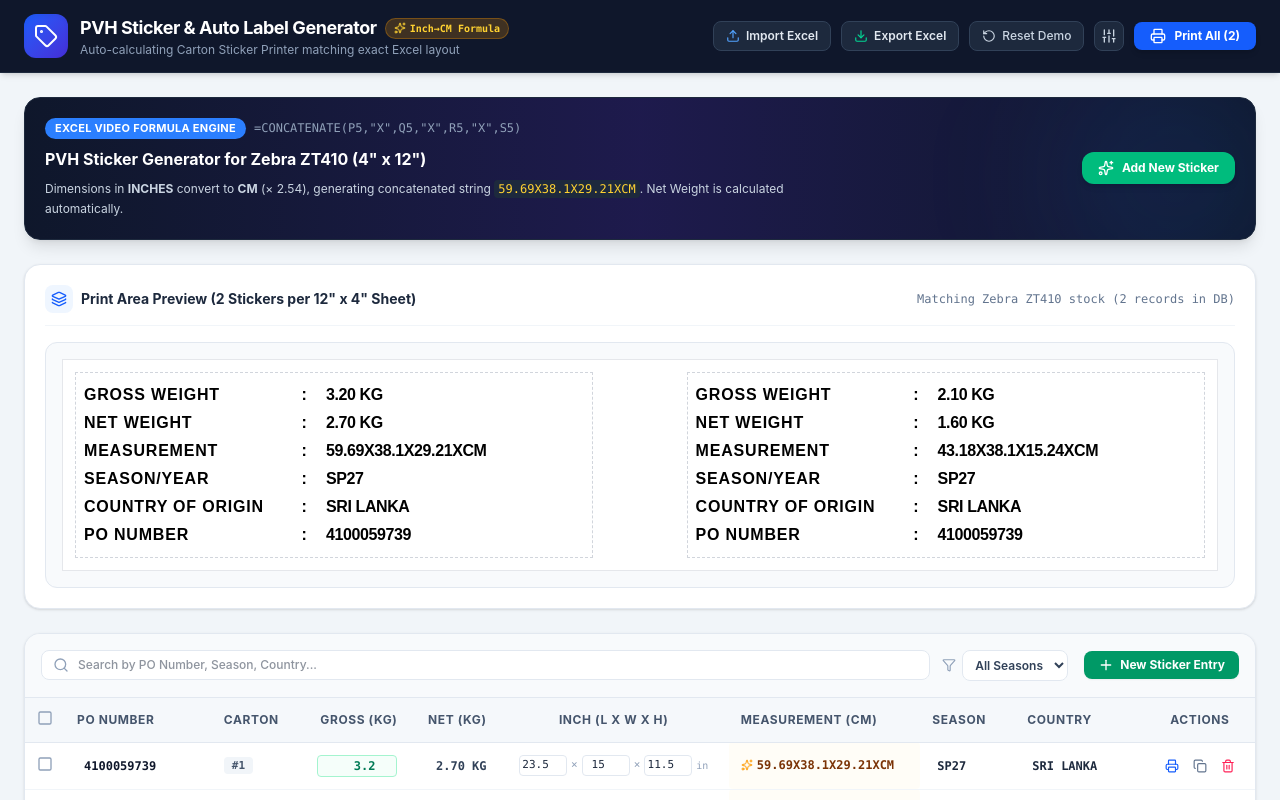
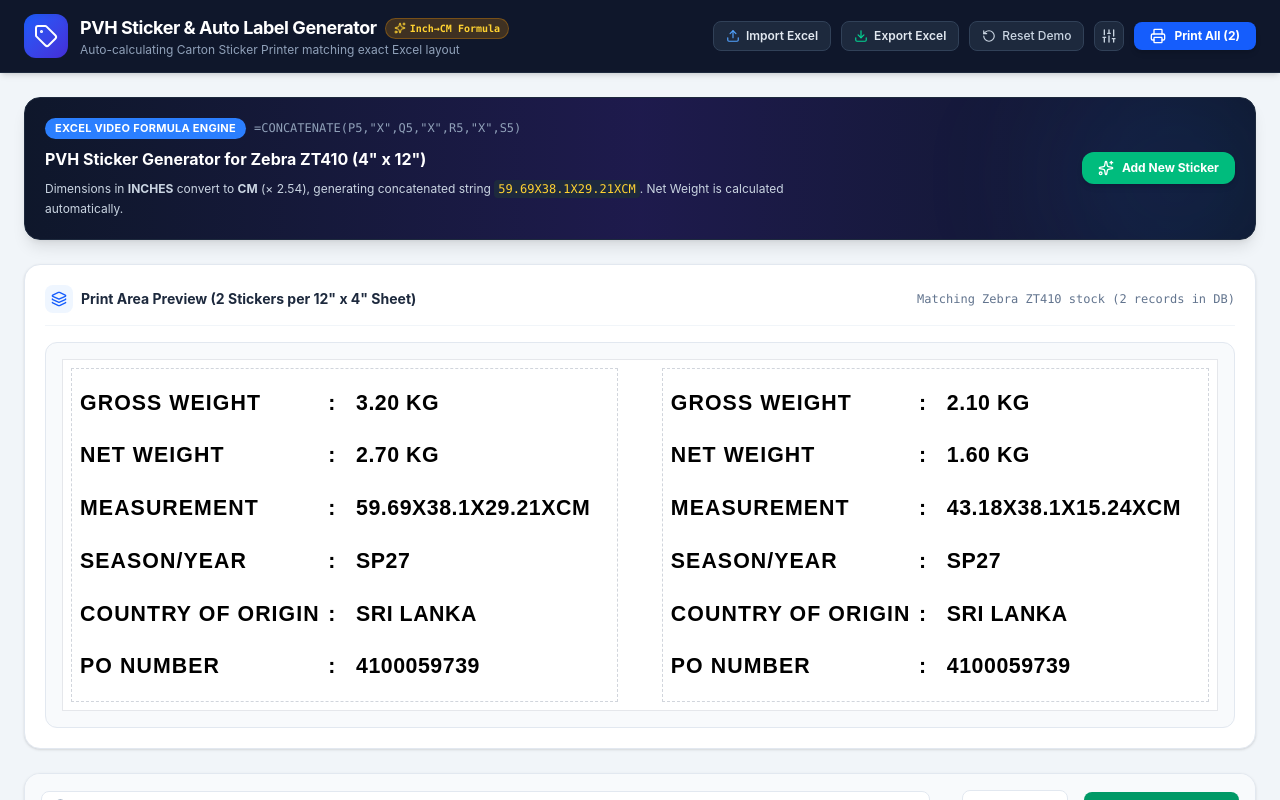
Before and after one commit to dilipac1/PVH-Sticker-Auto-Label-Generator, a React (Vite) app: page / in a window 1280 px wide. Shown: the top 800 px of the page. Built offline with nearby package versions, Linux system fonts and the light colour scheme.

Commit message:
style: update label dimensions and typography
Adjust font size, line height, and label width to match the target 12" x 4" sticker layout, and enhance text weight for better print clarity.

```diff
--- a/src/components/StickerView.tsx
+++ b/src/components/StickerView.tsx
@@ -17,16 +17,16 @@
 }) => {
   const fontStyle = {
     fontFamily: settings?.fontFamily || 'Arial, sans-serif',
-    fontSize: isCompact ? '11px' : `${settings?.fontSizePt || 11.5}pt`,
-    lineHeight: '1.75',
+    fontSize: isCompact ? '13px' : `${settings?.fontSizePt || 16}pt`,
+    lineHeight: '2.1', // Fills 4 inch vertical height perfectly
   };
 
-  const labelWidth = settings?.labelWidthPx || 200;
+  const labelWidth = settings?.labelWidthPx || 240;
 
   return (
     <div
       style={fontStyle}
-      className={`font-bold tracking-tight text-black text-left select-none bg-white p-2 border border-dashed border-gray-300 print:border-none print:p-0 print:m-0 print:shadow-none ${className}`}
+      className={`font-bold tracking-wide text-black text-left select-none bg-white p-2 border border-dashed border-gray-300 print:border-none print:p-0 print:m-0 print:shadow-none ${className}`}
     >
       <table className="w-full border-collapse text-left border-none table-fixed">
         <tbody>
@@ -34,12 +34,12 @@
           <tr className="align-baseline">
             <td
               style={{ width: `${labelWidth}px` }}
-              className="font-bold text-black tracking-wider whitespace-nowrap pr-2"
+              className="font-extrabold text-black tracking-wider whitespace-nowrap pr-2 py-1"
             >
               GROSS WEIGHT
             </td>
-            <td className="w-5 text-center font-bold px-1">:</td>
-            <td className="font-bold text-black pl-3 whitespace-nowrap">
+            <td className="w-6 text-center font-extrabold px-1 py-1">:</td>
+            <td className="font-extrabold text-black pl-3 whitespace-nowrap py-1">
               {formatWeight(record.grossWeight)}
             </td>
           </tr>
@@ -48,12 +48,12 @@
           <tr className="align-baseline">
             <td
               style={{ width: `${labelWidth}px` }}
-              className="font-bold text-black tracking-wider whitespace-nowrap pr-2"
+              className="font-extrabold text-black tracking-wider whitespace-nowrap pr-2 py-1"
             >
               NET WEIGHT
             </td>
-            <td className="w-5 text-center font-bold px-1">:</td>
-            <td className="font-bold text-black pl-3 whitespace-nowrap">
+            <td className="w-6 text-center font-extrabold px-1 py-1">:</td>
+            <td className="font-extrabold text-black pl-3 whitespace-nowrap py-1">
               {formatWeight(record.netWeight)}
             </td>
           </tr>
@@ -62,12 +62,12 @@
           <tr className="align-baseline">
             <td
               style={{ width: `${labelWidth}px` }}
-              className="font-bold text-black tracking-wider whitespace-nowrap pr-2"
+              className="font-extrabold text-black tracking-wider whitespace-nowrap pr-2 py-1"
             >
               MEASUREMENT
             </td>
-            <td className="w-5 text-center font-bold px-1">:</td>
-            <td className="font-bold text-black pl-3 whitespace-nowrap">
+            <td className="w-6 text-center font-extrabold px-1 py-1">:</td>
+            <td className="font-extrabold text-black pl-3 whitespace-nowrap py-1">
               {record.measurementStr || '59.69X38.1X29.21XCM'}
             </td>
           </tr>
@@ -76,12 +76,12 @@
           <tr className="align-baseline">
             <td
               style={{ width: `${labelWidth}px` }}
-              className="font-bold text-black tracking-wider whitespace-nowrap pr-2"
+              className="font-extrabold text-black tracking-wider whitespace-nowrap pr-2 py-1"
             >
               SEASON/YEAR
             </td>
-            <td className="w-5 text-center font-bold px-1">:</td>
-            <td className="font-bold text-black pl-3 whitespace-nowrap">
+            <td className="w-6 text-center font-extrabold px-1 py-1">:</td>
+            <td className="font-extrabold text-black pl-3 whitespace-nowrap py-1">
               {record.seasonYear || 'SP27'}
             </td>
           </tr>
@@ -90,12 +90,12 @@
           <tr className="align-baseline">
             <td
               style={{ width: `${labelWidth}px` }}
-              className="font-bold text-black tracking-wider whitespace-nowrap pr-2"
+              className="font-extrabold text-black tracking-wider whitespace-nowrap pr-2 py-1"
             >
               COUNTRY OF ORIGIN
             </td>
-            <td className="w-5 text-center font-bold px-1">:</td>
-            <td className="font-bold text-black pl-3 whitespace-nowrap">
+            <td className="w-6 text-center font-extrabold px-1 py-1">:</td>
+            <td className="font-extrabold text-black pl-3 whitespace-nowrap py-1">
               {record.countryOfOrigin || 'SRI LANKA'}
             </td>
           </tr>
@@ -104,12 +104,12 @@
           <tr className="align-baseline">
             <td
               style={{ width: `${labelWidth}px` }}
-              className="font-bold text-black tracking-wider whitespace-nowrap pr-2"
+              className="font-extrabold text-black tracking-wider whitespace-nowrap pr-2 py-1"
             >
               PO NUMBER
             </td>
-            <td className="w-5 text-center font-bold px-1">:</td>
-            <td className="font-bold text-black pl-3 whitespace-nowrap">
+            <td className="w-6 text-center font-extrabold px-1 py-1">:</td>
+            <td className="font-extrabold text-black pl-3 whitespace-nowrap py-1">
               {record.poNumber || '4100059739'}
             </td>
           </tr>
@@ -131,16 +131,16 @@
   settings,
 }) => {
   return (
-    <div className="sticker-page-pair flex items-center justify-between w-full bg-white p-3 border border-gray-200 print:border-none print:p-0 print:m-0 print:shadow-none">
-      <div className="w-[5.4in] print:w-[5.4in] shrink-0">
+    <div className="sticker-page-pair flex items-center justify-between w-full bg-white p-2 border border-gray-200 print:border-none print:p-0 print:m-0 print:shadow-none">
+      <div className="w-[5.7in] print:w-[5.7in] shrink-0">
         <SingleSticker record={leftRecord} settings={settings} />
       </div>
       {rightRecord ? (
-        <div className="w-[5.4in] print:w-[5.4in] shrink-0">
+        <div className="w-[5.7in] print:w-[5.7in] shrink-0">
           <SingleSticker record={rightRecord} settings={settings} />
         </div>
       ) : (
-        <div className="w-[5.4in] print:w-[5.4in] shrink-0 opacity-0 pointer-events-none">
+        <div className="w-[5.7in] print:w-[5.7in] shrink-0 opacity-0 pointer-events-none">
           <SingleSticker record={leftRecord} settings={settings} />
         </div>
       )}
--- a/src/utils/excel.ts
+++ b/src/utils/excel.ts
@@ -92,10 +92,10 @@
   layoutMode: '2-up',
   paperSize: 'zebra-12x4', // Exact Zebra ZT410 (4.00 in x 12.00 in Landscape)
   defaultTareWeight: 0.50,
-  fontSizePt: 12,
+  fontSizePt: 16, // Fills 12" x 4" page fully matching user Image 2
   fontFamily: 'Arial',
   uppercaseOnly: true,
-  labelWidthPx: 210,
+  labelWidthPx: 240, // Wide label column for large bold text
   columnWidthMm: 80,
   rowGapMm: 4,
   stickerWidthMm: 95,
```
Also changed, not shown: public/assets/aistudio/image_b5e79e07.png (added), public/assets/aistudio/image_c9f792e9.png (added).
